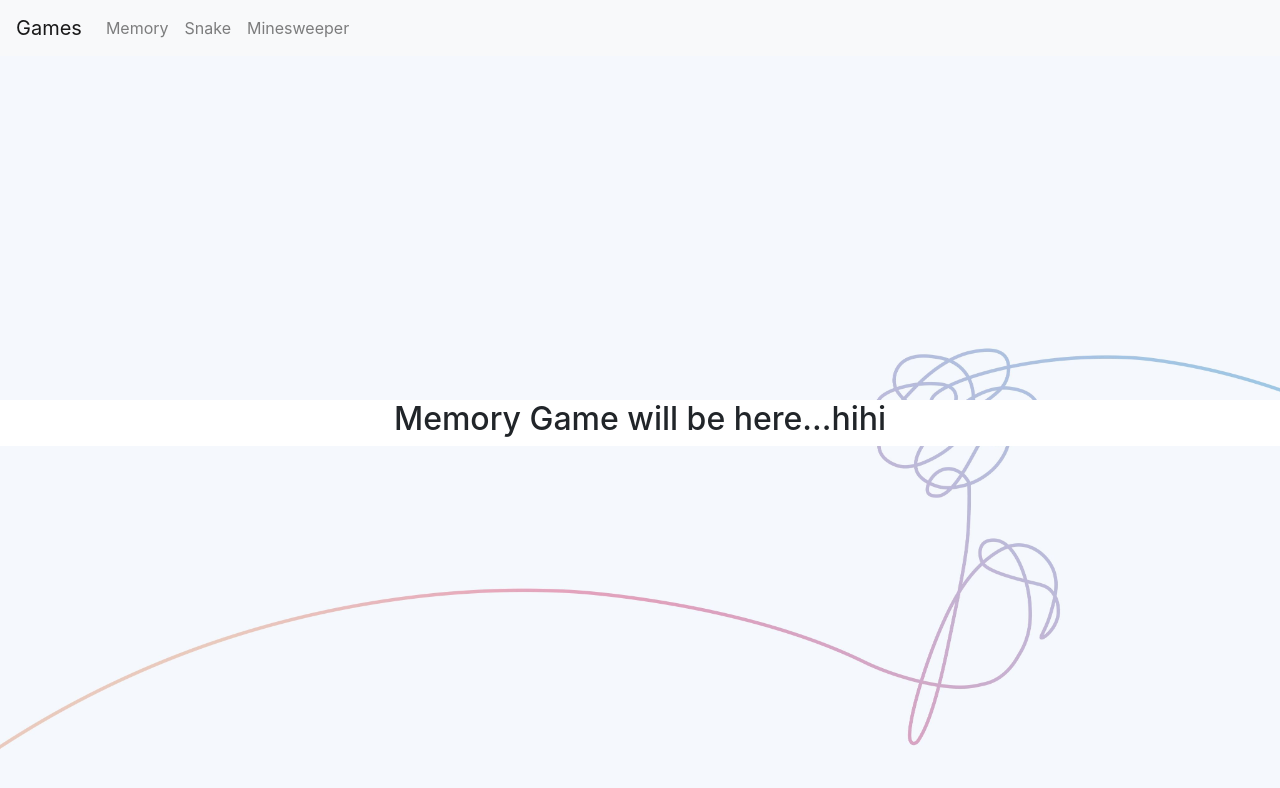
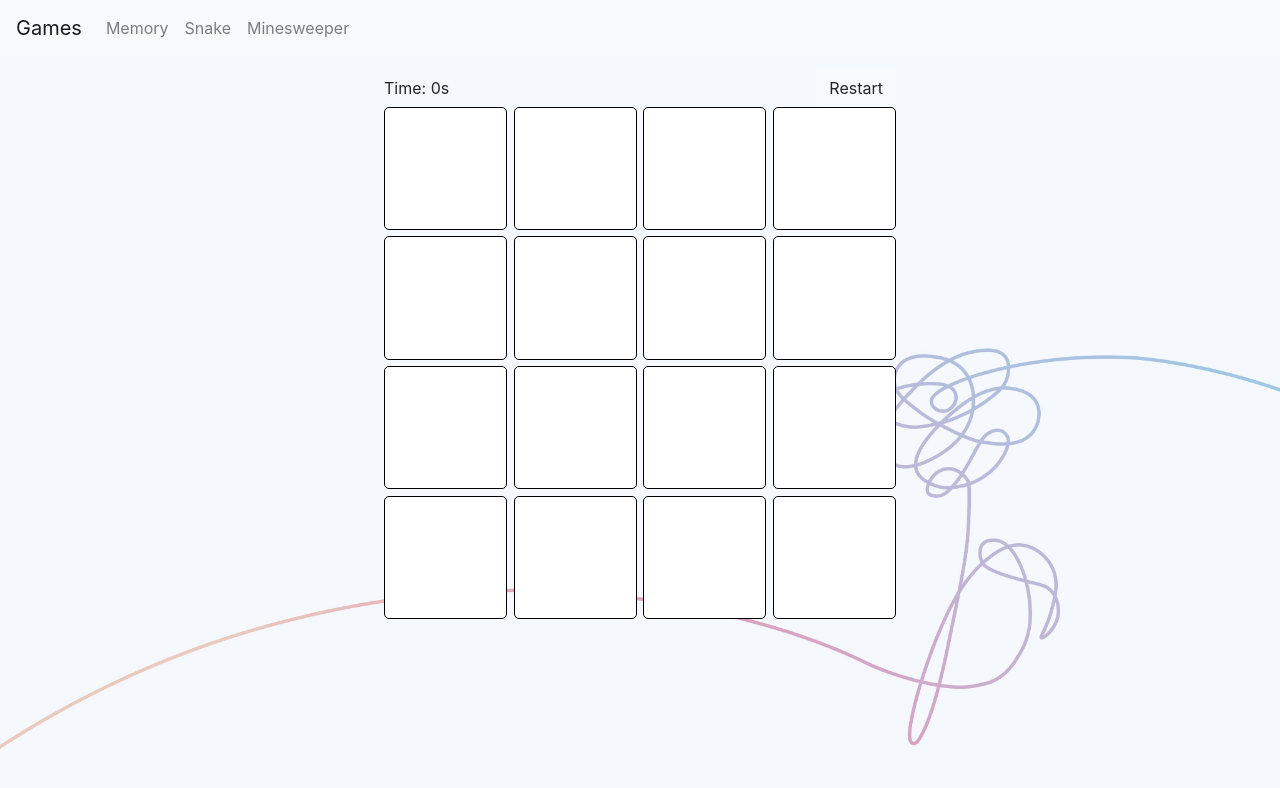
Before and after one commit to carinaalvesfernandes/pink-games-react, a React app: page /#/memory in a window 1280 px wide. Shown: the top 788 px of the page. Built offline with nearby package versions, Linux system fonts and the light colour scheme.

Commit message:
Add components to Memory game

```diff
--- /dev/null
+++ b/src/components/memory/MemoryCard.css
@@ -0,0 +1,29 @@
+.memory-card {
+  border: 1px solid black;
+  border-radius: 5px;
+  background-color: white;
+}
+.pink {
+  background-color: #ff43d0;
+}
+.red {
+  background-color: #ff0900;
+}
+.orange {
+  background-color: #ff7f00;
+}
+.yellow {
+  background-color: #ffef00;
+}
+.teal {
+  background-color: #63d3df;
+}
+.green {
+  background-color: #00f11d;
+}
+.blue {
+  background-color: #0079ff;
+}
+.purple {
+  background-color: #a800ff;
+}
--- /dev/null
+++ b/src/components/memory/MemoryCard.js
@@ -0,0 +1,12 @@
+import React from "react";
+import "./MemoryCard.css";
+
+function MemoryCard({ color, isFlipped, onClick }) {
+  let className = "memory-card";
+  if (isFlipped) {
+    className = className + " " + color;
+  }
+  return <div className={className} onClick={onClick}></div>;
+}
+
+export default MemoryCard;
--- /dev/null
+++ b/src/components/memory/StatusBar.css
@@ -0,0 +1,13 @@
+.status-bar {
+  display: flex;
+  align-items: center;
+}
+
+.status {
+  flex: 1; /*take the rest of the space*/
+  margin: 0;
+}
+
+.button {
+  flex: 0; /*take so lite space as possible*/
+}
--- /dev/null
+++ b/src/components/memory/StatusBar.js
@@ -0,0 +1,18 @@
+import React from "react";
+import Button from "react-bootstrap/Button";
+import "./StatusBar.css";
+
+// det går att skriva (props) istället för {status} men då skriver man props.status
+function StatusBar({ status, onRestart }) {
+  // status is a prop
+  return (
+    <div className="status-bar">
+      <p className="status">{status}</p>
+      <Button variant="light" className="button" onClick={onRestart}>
+        Restart
+      </Button>
+    </div>
+  );
+}
+
+export default StatusBar;
--- /dev/null
+++ b/src/components/memory/index.css
@@ -0,0 +1,12 @@
+.game-container {
+  width: 40vw; /*???? 40% av den totala width*/
+  margin: 1vw auto;
+}
+
+.memory-grid {
+  height: 40vw;
+  display: grid;
+  grid-template-rows: repeat(4, auto); /* how wide the rows should be*/
+  grid-template-columns: repeat(4, auto);
+  grid-gap: 0.5vw;
+}
--- a/src/components/memory/index.js
+++ b/src/components/memory/index.js
@@ -1,9 +1,77 @@
-import React from "react";
+import React, { useState } from "react";
+import "./index.css";
+import StatusBar from "./StatusBar";
+import MemoryCard from "./MemoryCard";
+
+const colors = [
+  "pink",
+  "red",
+  "orange",
+  "yellow",
+  "green",
+  "teal",
+  "blue",
+  "purple",
+];
+
+function generateCards() {
+  const cards = [];
+  for (let i = 0; i < colors.length; i++) {
+    cards.push({
+      key: i * 2,
+      color: colors[i],
+      isFlipped: false,
+    });
+    cards.push({
+      key: i * 2 + 1,
+      color: colors[i],
+      isFlipped: false,
+    });
+  }
+  cards.sort(() => Math.random() - 0.5);
+  return cards;
+}
 
 function Memory() {
+  const [cards, setCards] = useState(generateCards());
+
+  // useState generar två element i en array, därför skapar vi en array med två index, cards och setCards
+  /* useState takes a parameter for the initial value of the state.
+  It will only be used the first time the component renders.
+  useState returns an array of two things: cards is the current value of the state variable, at the time of the rendering;
+  setCards is a function to use for updating cards.*/
+
+  function onCardClicked(clickedCard) {
+    setCards((oldCards) => {
+      return oldCards.map((card) => {
+        if (card.key === clickedCard.key)
+          return { ...card, isFlipped: !card.isFlipped };
+        // this {...card} kopierar card objectet men ändrar isFlipped till omvänd value, t.ex. om true blir den false om false blir den true.
+        return card;
+      });
+    });
+  }
+
+  function onRestart() {
+    setCards(generateCards());
+  }
+
+  // I return är html kod, men om du vill lägga till javascript kod måste det vara inne i {}
+
   return (
-    <div className="text-container">
-      <h2>Memory Game will be here...hihi</h2>
+    <div className="game-container">
+      <StatusBar status="Time: 0s" onRestart={onRestart}></StatusBar>
+      <div className="memory-grid">
+        {cards.map((card) => (
+          <MemoryCard
+            key={card.key}
+            color={card.color}
+            isFlipped={card.isFlipped}
+            onClick={() => onCardClicked(card)}
+          />
+          // eftersom den inte har något innehåll i elementet går det att skriva såhär som en shortcut
+        ))}
+      </div>
     </div>
   );
 }
```
Also changed, not shown: 1 other file (tests, documents, lock files or other folders).
